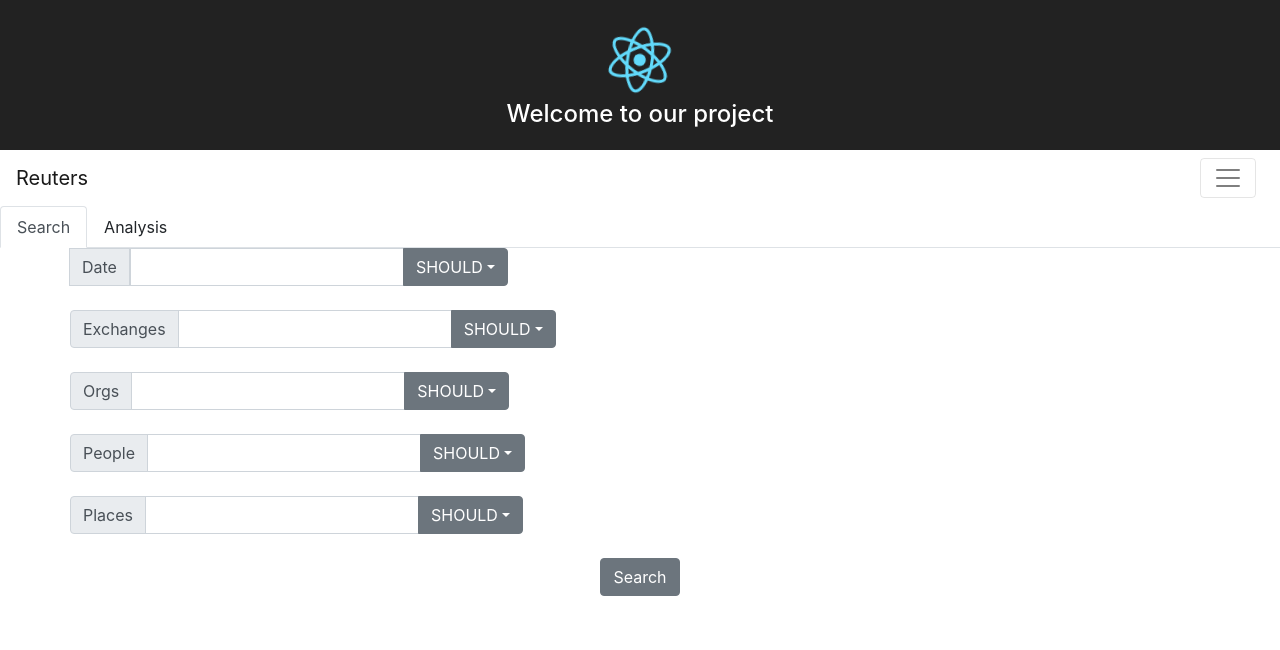
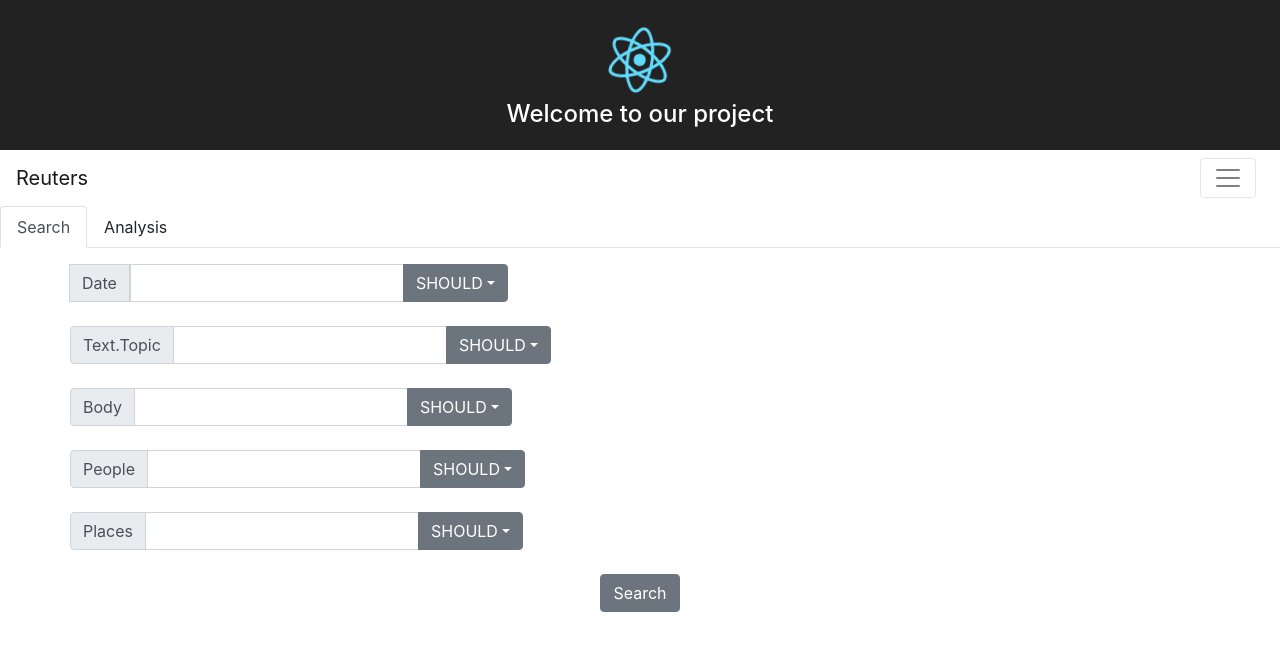
Before and after one commit to vidjul/NoSQLProject, a React (Create React App) app in the folder client/: page / in a window 1280 px wide. Shown: the top 650 px of the page. Built offline with nearby package versions, Linux system fonts and the light colour scheme.

Commit message:
test to change inputs

```diff
--- a/client/src/Components/InputForm.js
+++ b/client/src/Components/InputForm.js
@@ -20,11 +20,11 @@ class InputForm extends Component {
                 value: null,
                 queryType: 'should',
             },
-            exchanges: {
+            topic: {
                 value: '',
                 queryType: 'should'
             },
-            orgs: {
+            body: {
                 value: '',
                 queryType: 'should'
             },
@@ -115,11 +115,11 @@ class InputForm extends Component {
                 </Row>
                 <br />
                 <Row>
-                    <InputComponent fieldType="Exchanges" onFieldChange={this.handleChange} onSelectChange={this.handleSelect} dropValue={this.state.exchanges.queryType} />
+                    <InputComponent fieldType="Text.Topic" onFieldChange={this.handleChange} onSelectChange={this.handleSelect} dropValue={this.state.topic.queryType} />
                 </Row>
                 <br />
                 <Row>
-                    <InputComponent fieldType="Orgs" onFieldChange={this.handleChange} onSelectChange={this.handleSelect} dropValue={this.state.orgs.queryType} />
+                    <InputComponent fieldType="Body" onFieldChange={this.handleChange} onSelectChange={this.handleSelect} dropValue={this.state.body.queryType} />
                 </Row>
                 <br />
                 <Row>
--- a/client/src/Components/TabsNav.js
+++ b/client/src/Components/TabsNav.js
@@ -41,12 +41,14 @@ export default class TabsNav extends React.Component {
                     </NavItem>
                 </Nav>
                 <TabContent activeTab={this.state.activeTab}>
-                    <TabPane tabId="1">
+                    <TabPane tabId="1" >
+                        <Row style={{ marginBottom: '1rem' }}/>
                         <Row>
                             {this.props.search}
                         </Row>
                     </TabPane>
                     <TabPane tabId="2">
+                    <Row style={{ marginBottom: '1rem' }}/>
                         <Row>
                             {this.props.analysis}
                         </Row>
```
